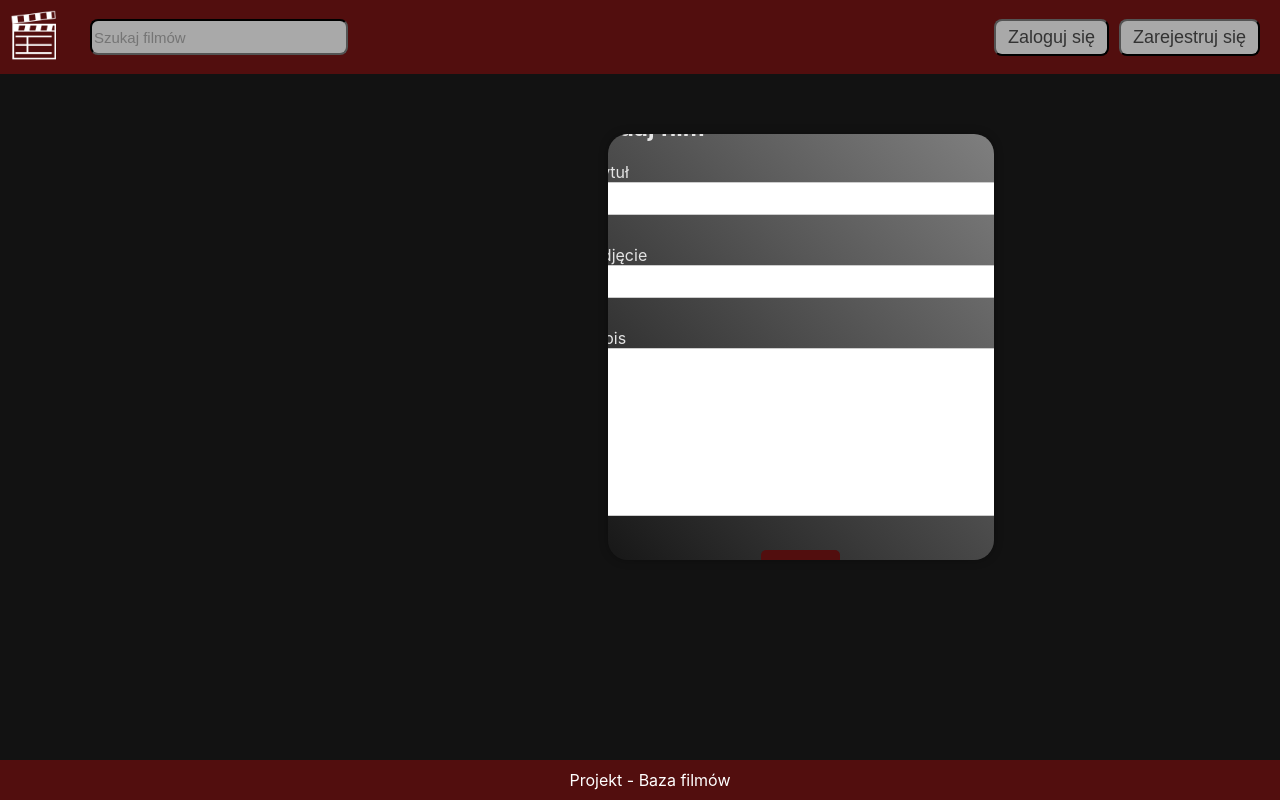
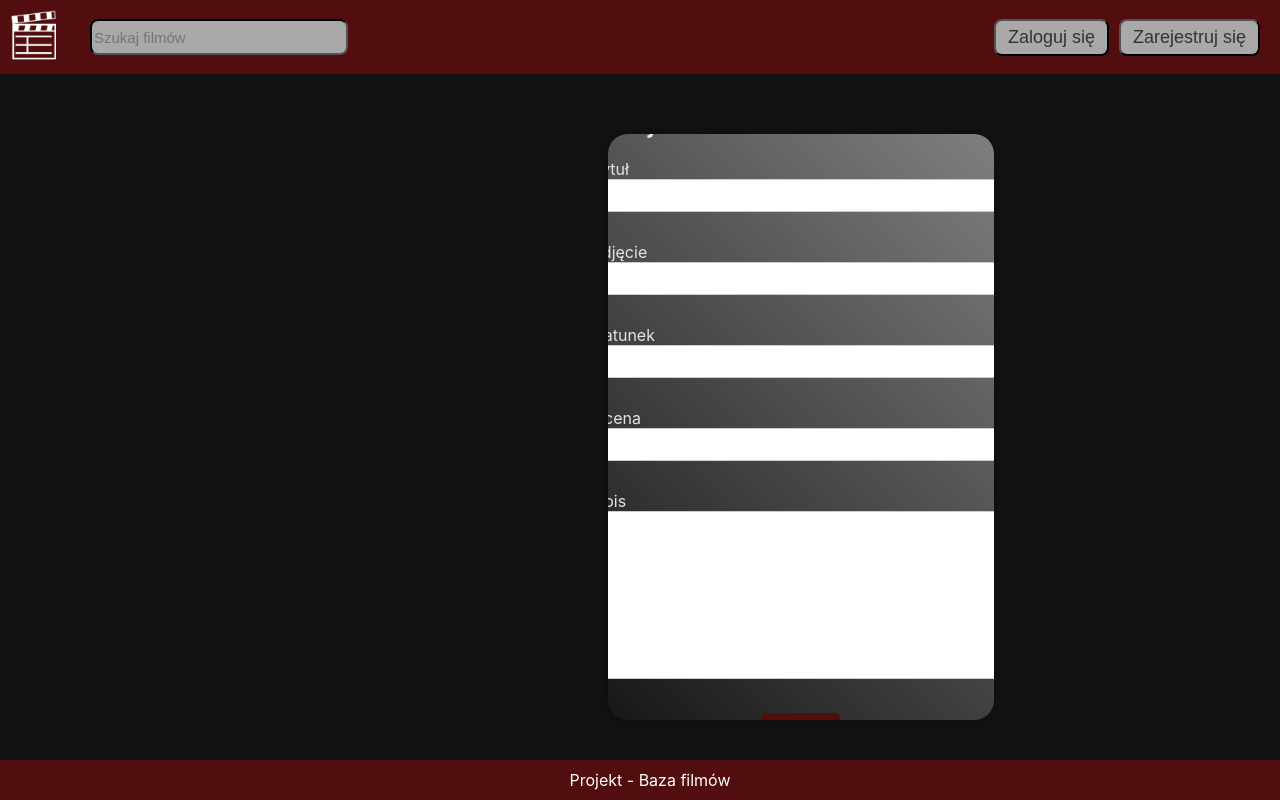
Before and after one commit to ErshEight/pr_projekt, a React (Create React App) app: page /add in a window 1280 px wide. Built offline with nearby package versions, Linux system fonts and the light colour scheme; no server answers.

Commit message:
poprawa dodawania

```diff
--- a/src/components/AddMovie.css
+++ b/src/components/AddMovie.css
@@ -11,7 +11,7 @@
     border-radius: 20px;
     overflow: hidden;
     box-shadow: 0 0 10px rgba(0, 0, 0, 0.3);
-    height: 50vh;
+    height: 70vh;
     width: 45vh;
   }
 
--- a/src/components/AddMovie.jsx
+++ b/src/components/AddMovie.jsx
@@ -9,6 +9,8 @@ const AddMovie = () => {
     title: '',
     image: '',
     content: '',
+    genre: '',
+    rate: '',
   });
 
   const handleInputChange = (event) => {
@@ -27,7 +29,7 @@ const AddMovie = () => {
   const handleAdd = async (event) => {
     event.preventDefault();
 
-    if (!formData.title || !formData.image || !formData.content) {
+    if (!formData.title || !formData.image || !formData.content || !formData.genre || !formData.rate) {
       return;
     }
 
@@ -36,6 +38,8 @@ const AddMovie = () => {
         title: formData.title,
         image: formData.image,
         content: formData.content,
+        genre: formData.genre,
+        rate: formData.rate,
       })
       .then(() => {
         handleChangeRoute();
@@ -47,6 +51,8 @@ const AddMovie = () => {
           title: '',
           image: '',
           content: '',
+          genre: '',
+          rate: '',
         });
       });
   };
@@ -78,6 +84,26 @@ const AddMovie = () => {
               />
             </label>
             <label>
+              Gatunek
+              <input
+                type="text"
+                id="genre"
+                name="genre"
+                value={formData.genre}
+                onChange={handleInputChange}
+              />
+            </label>
+            <label>
+              Ocena
+              <input
+                type="text"
+                id="rate"
+                name="rate"
+                value={formData.rate}
+                onChange={handleInputChange}
+              />
+            </label>
+            <label>
               Opis
               <textarea
                 id="content"
```
